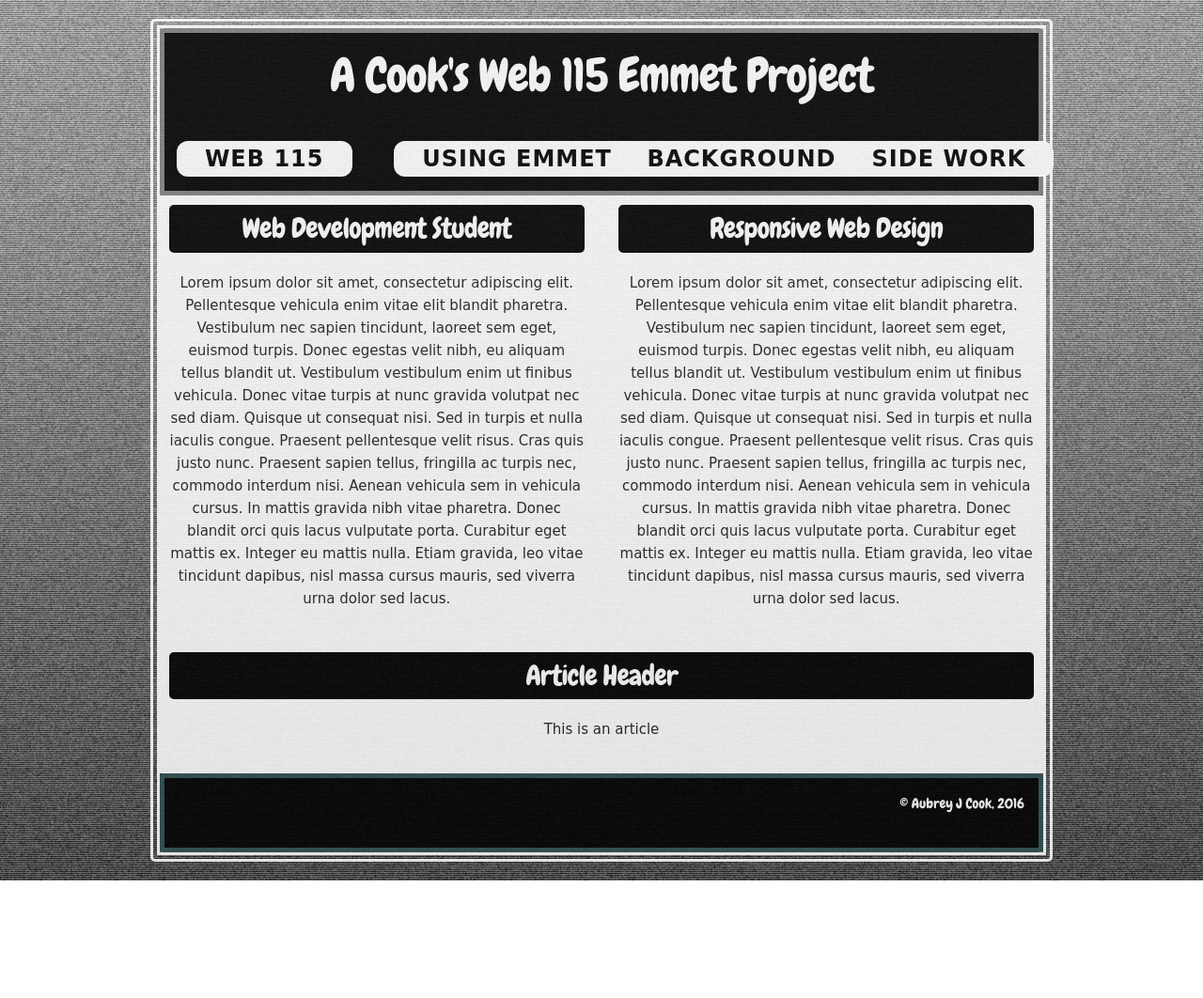
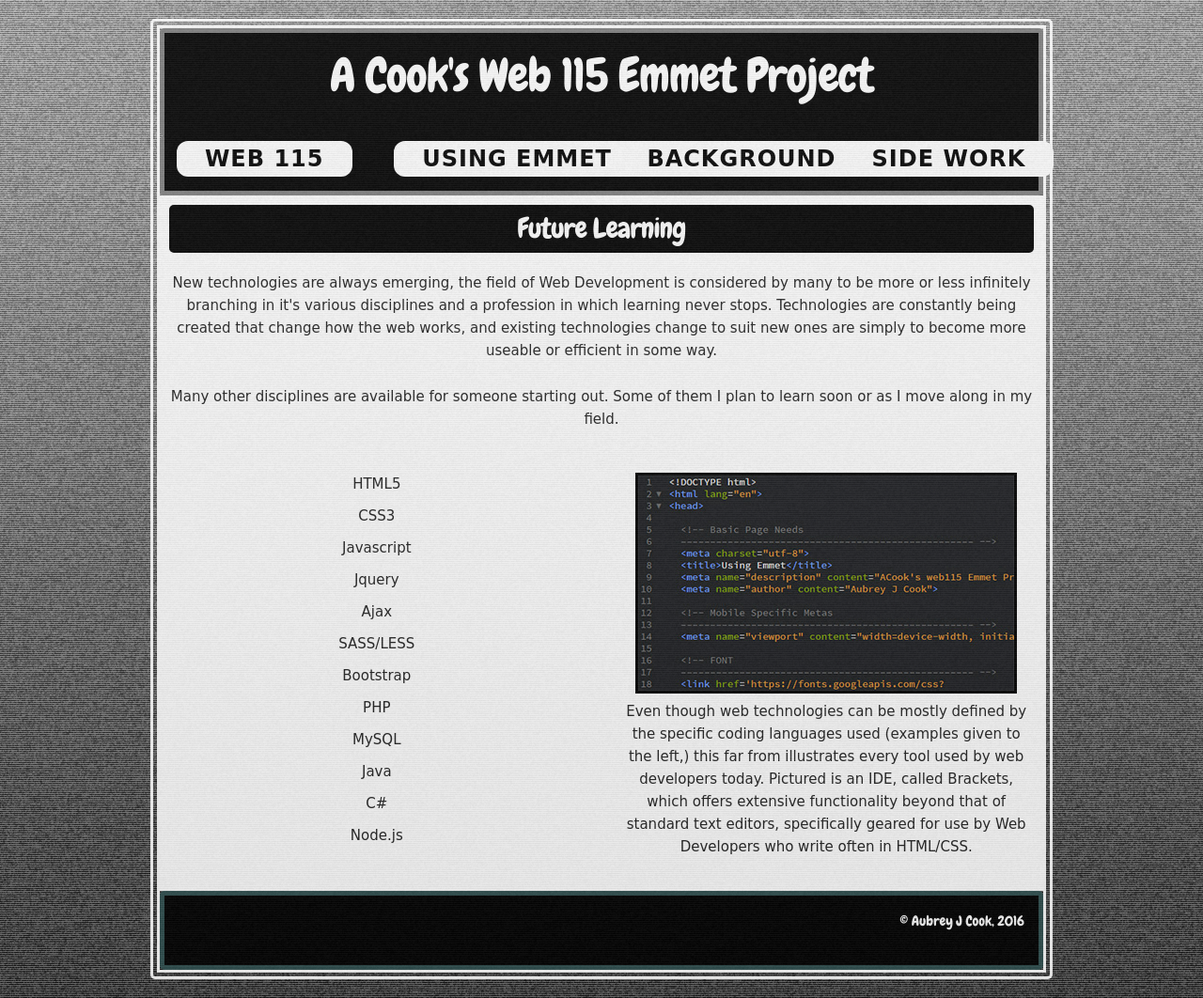
Before and after one commit to aubreyjcook/web115, a plain HTML site: page 01Emmet/page02.html in a window 1280 px wide. Shown: the whole page at 94% size. Before the commit the page ends 937 px from the top, so only its background shows below. Drawn offline with Linux system fonts and the light colour scheme; a web font is replaced by a local one.

Commit message:
second page update
second page content added

```diff
--- a/01Emmet/css/style.css
+++ b/01Emmet/css/style.css
@@ -36,6 +36,12 @@ footer, header {
     background-color: black;
     border-radius: 5px;
     color: white;
+}
+
+img {
+    max-width: 100%;
+    height: auto;
+    border: 3px solid black;
 }
 
 /* end of content general styling */
@@ -146,4 +152,9 @@ ul {
     color: silver;
 }
 
+#webList {
+    text-align: center;
+    list-style: none;
+}
+
 /* end of specific styling */
--- a/01Emmet/page02.html
+++ b/01Emmet/page02.html
@@ -71,21 +71,39 @@
     </nav>
 
     <main class="row">
-      <div class="six columns">
-          <h4>Web Development Student</h4>
-          <p>Lorem ipsum dolor sit amet, consectetur adipiscing elit. Pellentesque vehicula enim vitae elit blandit pharetra. Vestibulum nec sapien tincidunt, laoreet sem eget, euismod turpis. Donec egestas velit nibh, eu aliquam tellus blandit ut. Vestibulum vestibulum enim ut finibus vehicula. Donec vitae turpis at nunc gravida volutpat nec sed diam. Quisque ut consequat nisi. Sed in turpis et nulla iaculis congue. Praesent pellentesque velit risus. Cras quis justo nunc. Praesent sapien tellus, fringilla ac turpis nec, commodo interdum nisi. Aenean vehicula sem in vehicula cursus. In mattis gravida nibh vitae pharetra. Donec blandit orci quis lacus vulputate porta. Curabitur eget mattis ex. Integer eu mattis nulla. Etiam gravida, leo vitae tincidunt dapibus, nisl massa cursus mauris, sed viverra urna dolor sed lacus.</p>
-      </div>
-      <div class="six columns">
-          <h4>Responsive Web Design</h4>
-          <p>Lorem ipsum dolor sit amet, consectetur adipiscing elit. Pellentesque vehicula enim vitae elit blandit pharetra. Vestibulum nec sapien tincidunt, laoreet sem eget, euismod turpis. Donec egestas velit nibh, eu aliquam tellus blandit ut. Vestibulum vestibulum enim ut finibus vehicula. Donec vitae turpis at nunc gravida volutpat nec sed diam. Quisque ut consequat nisi. Sed in turpis et nulla iaculis congue. Praesent pellentesque velit risus. Cras quis justo nunc. Praesent sapien tellus, fringilla ac turpis nec, commodo interdum nisi. Aenean vehicula sem in vehicula cursus. In mattis gravida nibh vitae pharetra. Donec blandit orci quis lacus vulputate porta. Curabitur eget mattis ex. Integer eu mattis nulla. Etiam gravida, leo vitae tincidunt dapibus, nisl massa cursus mauris, sed viverra urna dolor sed lacus.</p>
-      </div>
+        <section class="twelve columns">
+            <h4>Future Learning</h4>
+            <p>
+            New technologies are always emerging, the field of Web Development is considered by many to be more or less infinitely branching in it's various disciplines and a profession in which learning never stops. Technologies are constantly being created that change how the web works, and existing technologies change to suit new ones are simply to become more useable or efficient in some way.
+            </p>
+
+            <p>
+            Many other disciplines are available for someone starting out. Some of them I plan to learn soon or as I move along in my field.
+            </p>
+        </section>
     </main>
 
     <article class="row">
-        <div class="twelve columns">
-            <h4>Article Header</h4>
-            <p>This is an article</p>
-        </div>
+        <section class="six columns">
+            <ul id="webList">
+                <li>HTML5</li>
+                <li>CSS3</li>
+                <li>Javascript</li>
+                <li>Jquery</li>
+                <li>Ajax</li>
+                <li>SASS/LESS</li>
+                <li>Bootstrap</li>
+                <li>PHP</li>
+                <li>MySQL</li>
+                <li>Java</li>
+                <li>C#</li>
+                <li>Node.js</li>
+            </ul>
+        </section>
+        <section class="six columns">
+            <image src="images/htmlDocument.jpg" alt="html code written in a text editor"/>
+            <p>Even though web technologies can be mostly defined by the specific coding languages used (examples given to the left,) this far from illustrates every tool used by web developers today. Pictured is an IDE, called Brackets, which offers extensive functionality beyond that of standard text editors, specifically geared for use by Web Developers who write often in HTML/CSS.</p>
+        </section>
     </article>
 
     <footer class="row">
```
Also changed, not shown: 01Emmet/images/htmlDocument.jpg (added).
